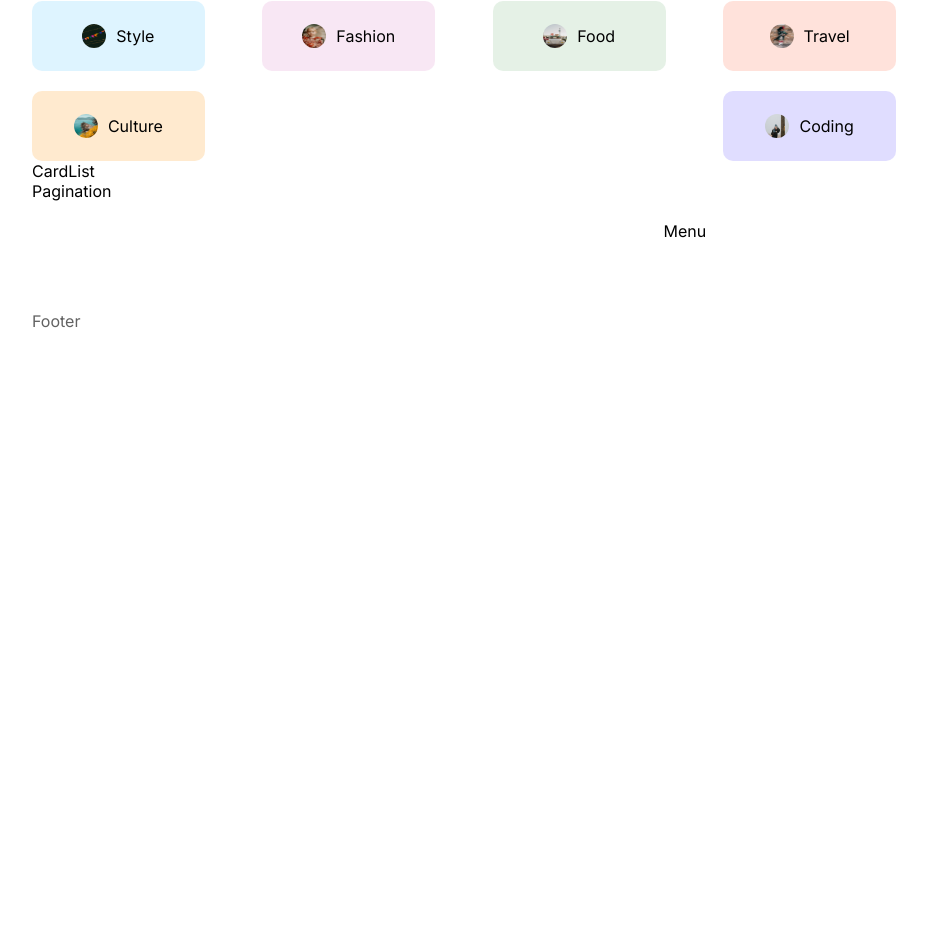
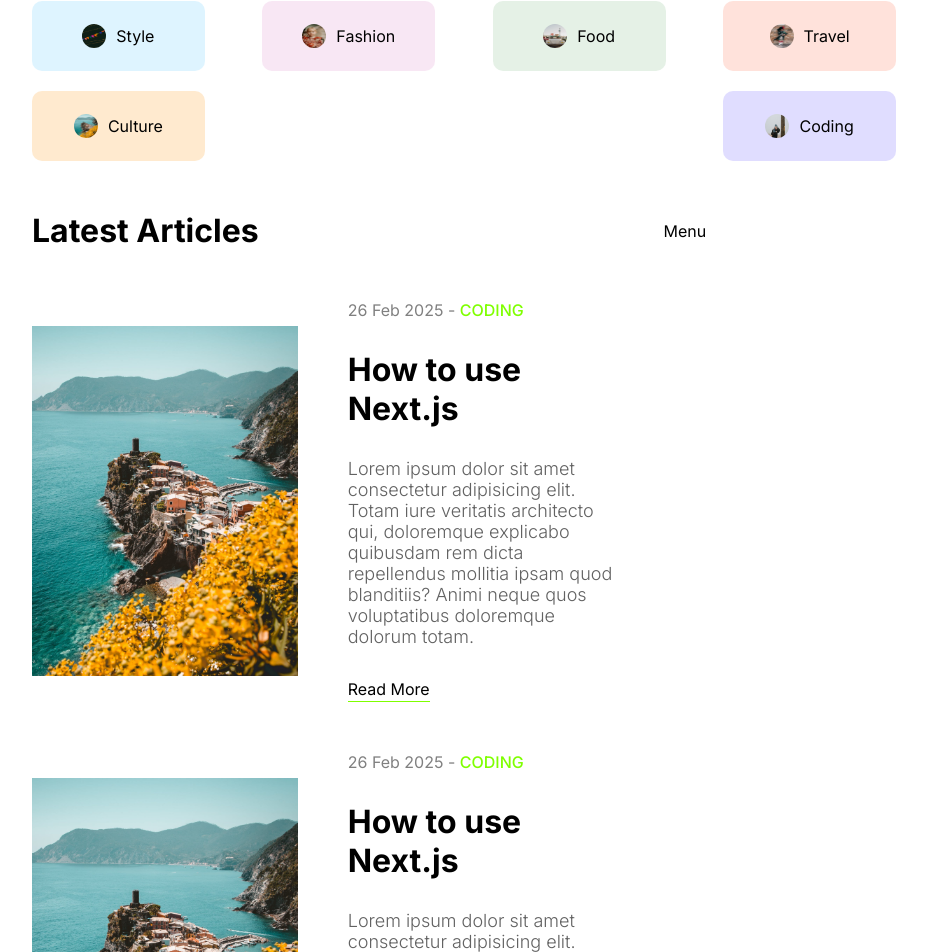
Before and after one commit to Faizululum/blog-app, a Next.js app: page / in a window 1280 px wide. Shown: the part 1089-2041 px from the top of the page, without its empty margins (176-1103 px from the left). Before the commit the page ends 1440 px from the top, so only its background shows below. Built offline with nearby package versions, Linux system fonts and the light colour scheme.

Commit message:
feat(blog): create blog post card component ui

```diff
--- /dev/null
+++ b/src/components/card/Card.jsx
@@ -0,0 +1,31 @@
+import Image from "next/image";
+import styles from "./card.module.css";
+import Link from "next/link";
+
+const Card = () => {
+  return (
+    <div className={styles.container}>
+      <div className={styles.imageContainer}>
+        <Image src="/p1.jpeg" alt="post1" fill className={styles.image} />
+      </div>
+      <div className={styles.textContainer}>
+        <div className={styles.detail}>
+          <span className={styles.date}>26 Feb 2025 - </span>
+          <span className={styles.category}>CODING</span>
+        </div>
+        <Link href="/">
+          <h1>How to use Next.js</h1>
+        </Link>
+        <p className={styles.desc}>
+          Lorem ipsum dolor sit amet consectetur adipisicing elit. Totam iure
+          veritatis architecto qui, doloremque explicabo quibusdam rem dicta
+          repellendus mollitia ipsam quod blanditiis? Animi neque quos
+          voluptatibus doloremque dolorum totam.
+        </p>
+      <Link href="/" className={styles.link}>Read More</Link>
+      </div>
+    </div>
+  );
+};
+
+export default Card;
--- /dev/null
+++ b/src/components/card/card.module.css
@@ -0,0 +1,44 @@
+.container {
+    margin-bottom: 50px;
+    display: flex;
+    align-items: center;
+    gap: 50px;
+}
+
+.imageContainer {
+    flex: 1;
+    height: 350px;
+    position: relative;
+}
+
+.image {
+    object-fit: cover;
+}
+
+.textContainer {
+    flex: 1;
+    display: flex;
+    flex-direction: column;
+    gap: 30px;
+}
+
+.date {
+    color: gray;
+}
+
+.category {
+    color: chartreuse;
+    font-weight: 500;
+}
+
+.desc {
+    font-size: 18px;
+    font-weight: 300;
+    color: var(--softTextColor)
+}
+
+.link {
+    border-bottom: 1px solid chartreuse;
+    width: max-content;
+    padding: 2px 0px;
+}
--- a/src/components/cardList/CardList.jsx
+++ b/src/components/cardList/CardList.jsx
@@ -1,10 +1,17 @@
+import Card from "../card/Card"
 import Pagination from "../pagination/Pagination"
 import styles from "./cardList.module.css"
 
 const CardList = () => {
   return (
     <div className={styles.container}>
-      CardList
+      <h1 className={styles.title}>Latest Articles</h1>
+      <div className={styles.posts}>
+        <Card />
+        <Card />
+        <Card />
+        <Card />
+      </div>
       <Pagination />
     </div>
   )
```
